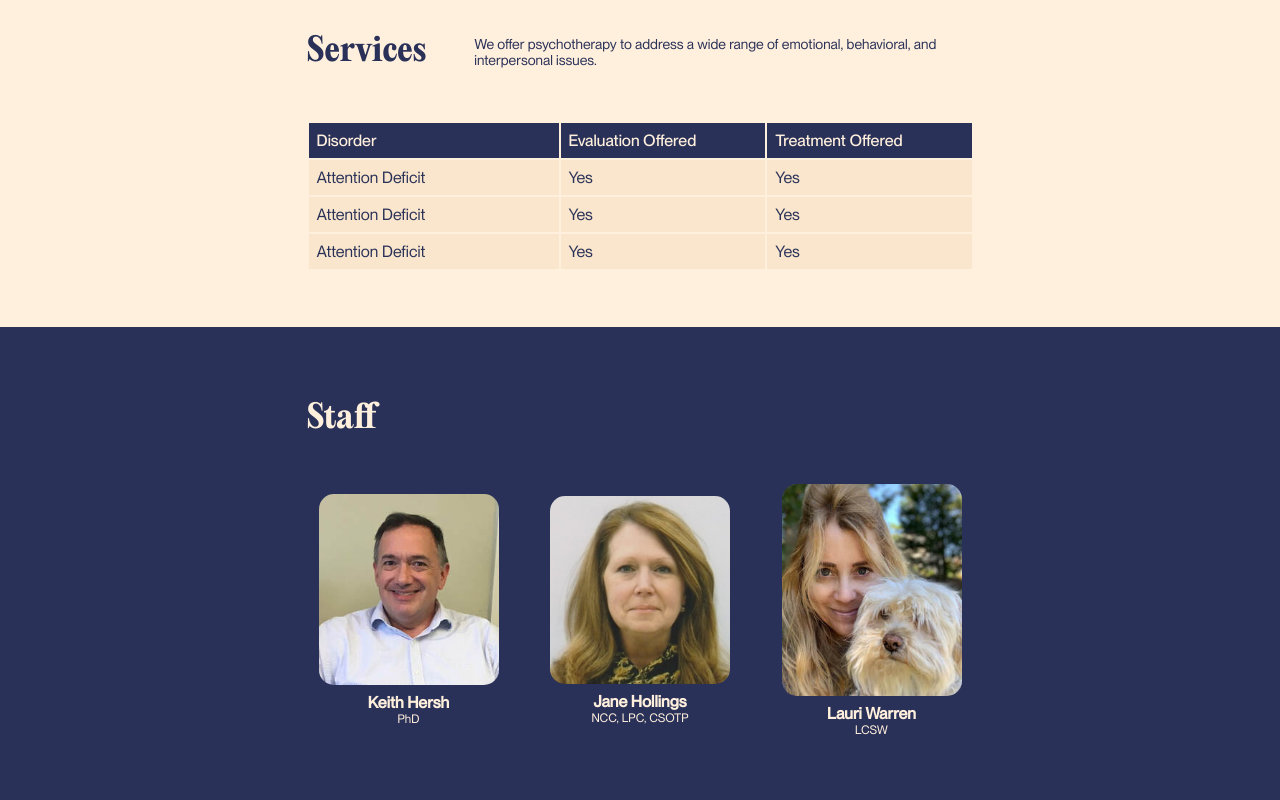
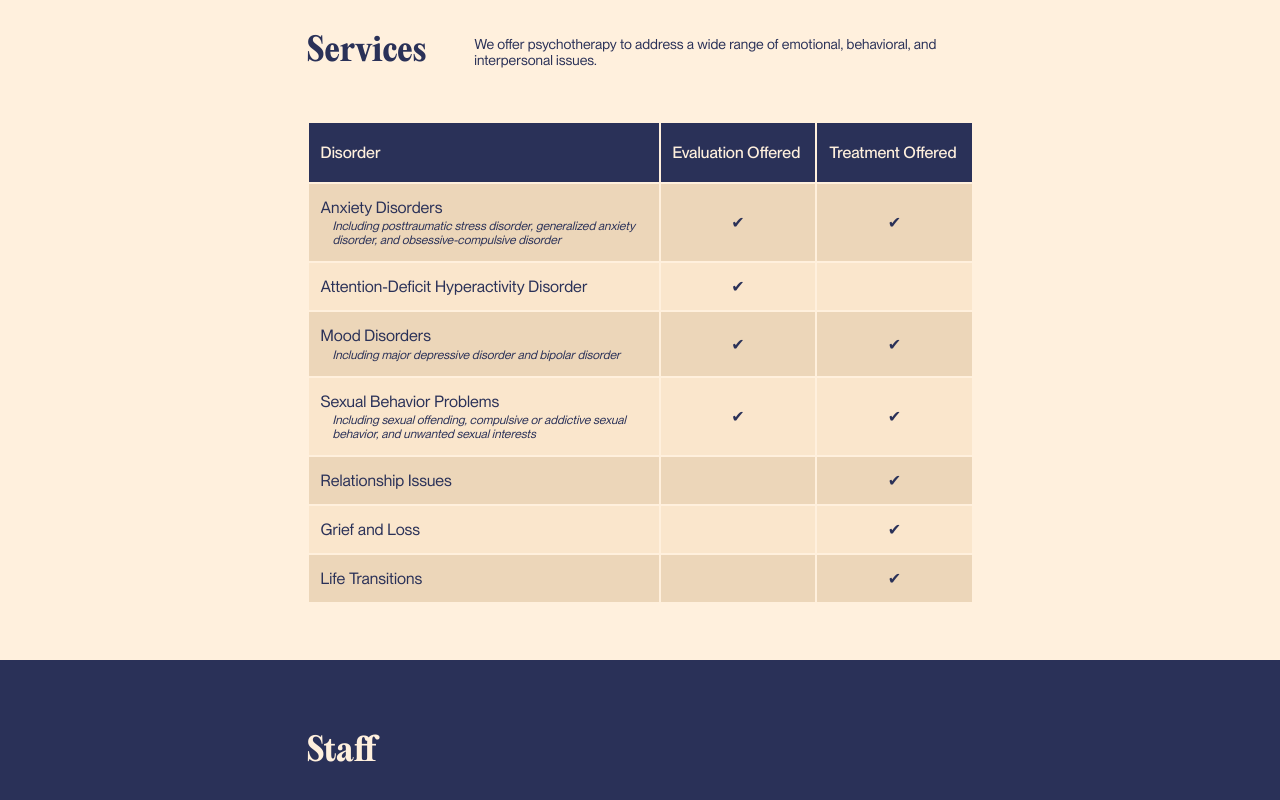
Before and after one commit to zackshersh/bhs-website, a React (Create React App) app: page / in a window 1280 px wide. Shown: the part 840-1640 px from the top of the page. Built offline with nearby package versions, Linux system fonts and the light colour scheme.

Commit message:
screen-size queries and table finished

```diff
--- a/src/blocks.css
+++ b/src/blocks.css
@@ -46,6 +46,10 @@
     /* background-color: var(--light-3); */
 }
 
+thead > tr > * {
+    padding: 20px 12px;
+}
+
 td {
     padding: 8px;
 }
@@ -58,21 +62,35 @@ thead > tr > td {
     /* background-color: var(--light-2); */
     color: var(--light);
 }
-
 thead > tr > td:nth-child(1){
     color: var(--light);
     background-color: var(--dark);
-    width: 250px;
+    width: 350px;
+    text-align: start;
+}
+
+tbody > tr > td:nth-child(1){
+    text-align: start;
 }
 
 tbody > tr > td {
-
     background-color: var(--light-2);
+    padding: 14px 12px;
+    /* width: 100%; */
+    text-align: center;
 }
 
-tbody > tr:nth-child(2) {
-    background-color: var(--light);
+tbody > tr > td > i {
+    margin-left: 1em;
+    font-size: 12px;
+    display: block;
+    margin-top: 0.2em;
 }
+
+tbody > tr:nth-child(odd) > * {
+    background-color: var(--light-2b);
+}
+
 
 .Staff {
     padding-bottom: 48px;
@@ -96,6 +114,7 @@ tbody > tr:nth-child(2) {
 .Staff-Card-Cont > a {
     text-decoration: none;
 }
+
 .Staff-Card-Cont > a:hover {
     background: none;
 }
@@ -176,6 +195,16 @@ tbody > tr:nth-child(2) {
     color: var(--dark);
 }
 
+@media screen and (max-width: 600px) {
+    .New-Client > section {
+        flex-direction: column;
+    }
+
+    .New-Client > section > * {
+        margin: 12px;
+    }
+}
+
 
 
 
--- a/src/components/Contact.js
+++ b/src/components/Contact.js
@@ -4,6 +4,7 @@ import image from "../assets/images/bhs-front.png"
 function Contact(props) {
     return (
         <div className='Contact'>
+            <span className='Scroll-Target Contact-Scroll'></span>
             <div className='Image-Cont'></div>
             <div className='Spacer'></div>
             <div className='Content'>
--- a/src/components/Services.js
+++ b/src/components/Services.js
@@ -8,58 +8,52 @@ function Services(props) {
                 <h2>Services</h2>
                 <p>We offer psychotherapy to address a wide range of emotional, behavioral, and interpersonal issues.</p>
             </div>
-            {/* <section>
-                <ol className='Services-List'>
-                    <li>Anxiety Disorders
-                        <p>Including posttraumatic stress disorder, generalized anxiety disorder, and obsessive-compulsive disorder</p>
-                    </li>
-                    <li>Attention-Deficit Hyperactivity Disorder</li>
-                    <li>Mood Disorders
-                        <p>Including major depressive disorder and bipolar disorder</p>
-                    </li>
-                    <li>Sexual Behavior Problems
-                        <p>Including sexual offending, compulsive or addictive sexual behavior, and unwanted sexual interests </p>
-                    </li>
-                    <li>Relationship Issues</li>
-                    <li>Grief and Loss</li>
-                    <li>Life Transitions</li>
-                </ol>
-            </section> */}
             <section>
-
-                {/* <table>
-                    <tbody>
-                        <th>
-                            <td>Disorder</td>
-                            <td>Evaluation Offered</td>
-                            <td>Treatment Offered</td>
-                        </th>
-                    </tbody>
-                </table> */}
                 <table className='Services-Table'>
                     <thead>
                         <tr>
-                            <td>Disorder</td>
+                            <td className='C-1'>Disorder</td>
                             <td>Evaluation Offered</td>
                             <td>Treatment Offered</td>
                         </tr>
                     </thead>
                     <tbody>
                         <tr>
-                            <td>Attention Deficit</td>
-                            <td>Yes</td>
-                            <td>Yes</td>
+                            <td>Anxiety Disorders<i>Including posttraumatic stress disorder, generalized anxiety disorder, and obsessive-compulsive disorder</i></td>
+                            <td>✔</td>
+                            <td>✔</td>
                         </tr>
                         <tr>
-                            <td>Attention Deficit</td>
-                            <td>Yes</td>
-                            <td>Yes</td>
+                            <td>Attention-Deficit Hyperactivity Disorder</td>
+                            <td>✔</td>
+                            <td></td>
                         </tr>
                         <tr>
-                            <td>Attention Deficit</td>
-                            <td>Yes</td>
-                            <td>Yes</td>
+                            <td>Mood Disorders <i>Including major depressive disorder and bipolar disorder</i></td>
+                            <td>✔</td>
+                            <td>✔</td>
                         </tr>
+                        <tr>
+                            <td>Sexual Behavior Problems <i>Including sexual offending, compulsive or addictive sexual behavior, and unwanted sexual interests </i></td>
+                            <td>✔</td>
+                            <td>✔</td>
+                        </tr>
+                        <tr>
+                            <td>Relationship Issues</td>
+                            <td></td>
+                            <td>✔</td>
+                        </tr>
+                        <tr>
+                            <td>Grief and Loss</td>
+                            <td></td>
+                            <td>✔</td>
+                        </tr>
+                        <tr>
+                            <td>Life Transitions</td>
+                            <td></td>
+                            <td>✔</td>
+                        </tr>
+
                     </tbody>
                 </table>
 
--- a/src/form.css
+++ b/src/form.css
@@ -3,7 +3,7 @@
     background-color: var(--dark);
     justify-content: center;
     /* align-items: center; */
-    padding-top: 72px;
+    padding: 72px 24px 0px 24px;
     display: flex;
     min-height: 100vh;
 
--- a/src/main.css
+++ b/src/main.css
@@ -4,6 +4,7 @@
     --dark-2: #3a426f;
     --light: #FFF0DD;
     --light-2: #FAE6CC;
+    --light-2b: #ecd6b9;
     --light-3: #c5ae8f;
     --accent: #FFA779;
 }
--- a/src/staffPage.css
+++ b/src/staffPage.css
@@ -1,7 +1,7 @@
 .Staff-Page-Cont {
     width: 100%;
     min-height: 100vh;
-    padding: 48px 0px;
+    padding: 36px 0px;
     background-color: var(--light);
     display: flex;
     justify-content: center;
@@ -45,7 +45,7 @@
 }
 
 .Staff-Page > main {
-    padding: 48px 12px 12px 12px;
+    padding: 28px 12px 12px 12px;
 }
 
 .Staff-Page > main > div > p {
@@ -69,14 +69,25 @@
     margin-right: 36px;
 }
 
+@media screen and (max-width: 600px) {
+    .Staff-Page > footer {
+        flex-direction: column;
+    }
+
+    .Staff-Page > footer > * {
+        margin: 12px;
+        width: 80%;
+    }
+}
+
 .Staff-Page > .Staff-Page-Exit {
     transition-property: none;
-    margin: 0px 0px 24px 12px;
+    margin: 0px 0px 12px 12px;
     display: block;
 }
 
 .Staff-Page > .Staff-Page-Exit > a {
-    font-size: 32px;
+    font-size: 28px;
     text-decoration: none;
     border-radius: 12px;
     /* transition-property: none; */
```
Also changed, not shown: src/staff.json (+4 -2 lines).
